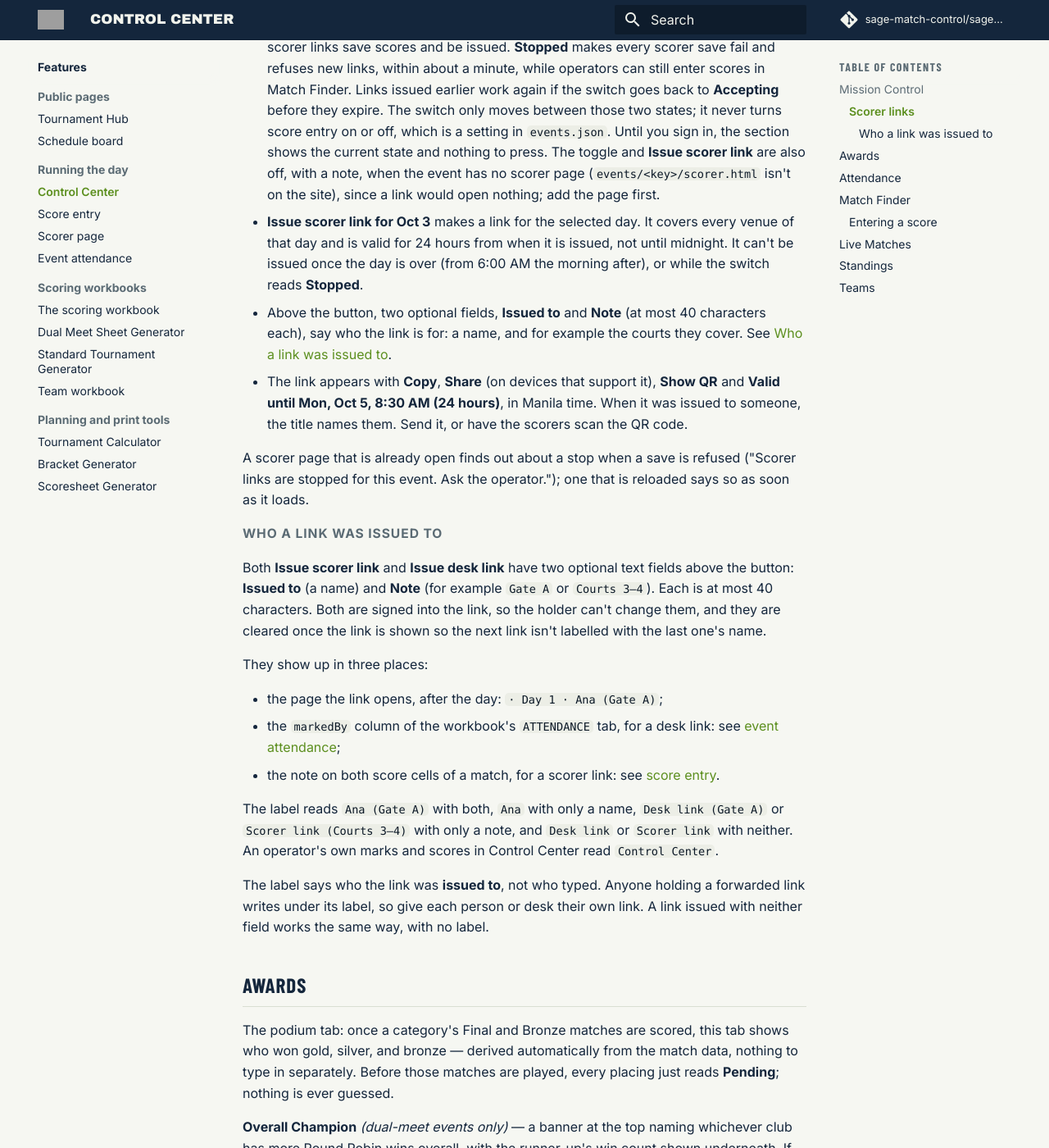
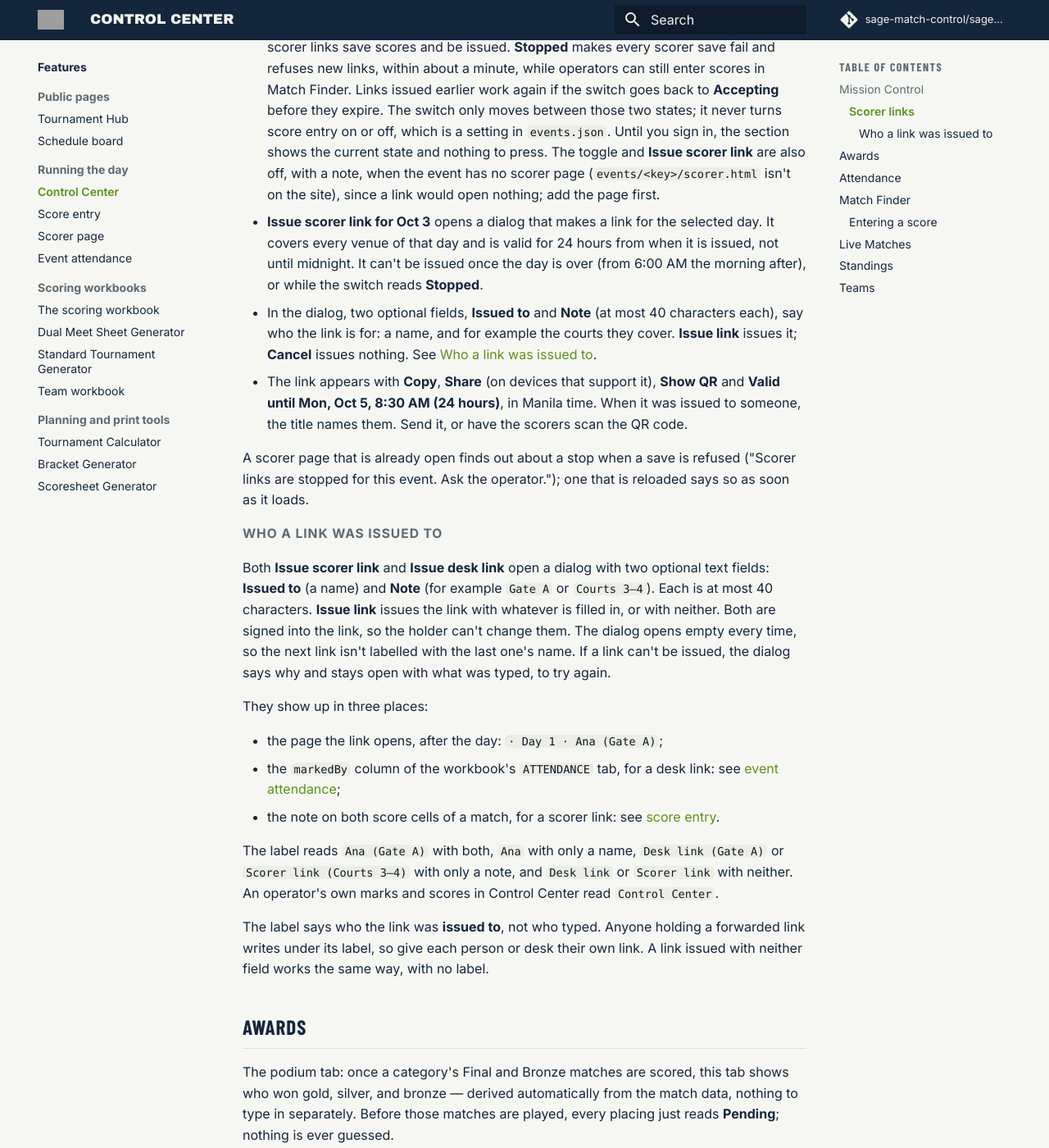
Before and after one commit to sage-match-control/sage-docs, an MkDocs documentation site: the page built from docs/features/control-center.md, in a window 1280 px wide and 1400 px high, scrolled down 2696 px. Shown: the whole window at 82% size. Built offline with MkDocs 1.6.1 and Material for MkDocs 9.7.7, drawn with Linux system fonts in a browser that asks for light colours; comment, search, counter and statistics services are not loaded; some of the changed text lies outside the part shown.

Commit message:
2.16.0: Issue desk link and Issue scorer link open a dialog for Issued to and Note
Co-Authored-By: Claude Opus 5.5 <noreply@anthropic.com>

```diff
--- a/docs/features/control-center.md
+++ b/docs/features/control-center.md
@@ -124,13 +124,14 @@ and do nothing else; they never see Control Center.
   press. The toggle and **Issue scorer link** are also off, with a note, when the event
   has no scorer page (`events/<key>/scorer.html` isn't on the site), since a link would
   open nothing; add the page first.
-- **Issue scorer link for Oct 3** makes a link for the selected day. It covers
-  every venue of that day and is valid for 24 hours from when it is issued, not
-  until midnight. It can't be issued once the day is over (from 6:00 AM the
-  morning after), or while the switch reads **Stopped**.
-- Above the button, two optional fields, **Issued to** and **Note** (at most 40
+- **Issue scorer link for Oct 3** opens a dialog that makes a link for the selected
+  day. It covers every venue of that day and is valid for 24 hours from when it is
+  issued, not until midnight. It can't be issued once the day is over (from 6:00 AM
+  the morning after), or while the switch reads **Stopped**.
+- In the dialog, two optional fields, **Issued to** and **Note** (at most 40
   characters each), say who the link is for: a name, and for example the courts
-  they cover. See [Who a link was issued to](#who-a-link-was-issued-to).
+  they cover. **Issue link** issues it; **Cancel** issues nothing. See
+  [Who a link was issued to](#who-a-link-was-issued-to).
 - The link appears with **Copy**, **Share** (on devices that support it),
   **Show QR** and **Valid until Mon, Oct 5, 8:30 AM (24 hours)**, in Manila
   time. When it was issued to someone, the title names them. Send it, or have the
@@ -142,11 +143,13 @@ reloaded says so as soon as it loads.
 
 #### Who a link was issued to
 
-Both **Issue scorer link** and **Issue desk link** have two optional text fields
-above the button: **Issued to** (a name) and **Note** (for example `Gate A` or
-`Courts 3–4`). Each is at most 40 characters. Both are signed into the link, so the
-holder can't change them, and they are cleared once the link is shown so the next
-link isn't labelled with the last one's name.
+Both **Issue scorer link** and **Issue desk link** open a dialog with two optional
+text fields: **Issued to** (a name) and **Note** (for example `Gate A` or
+`Courts 3–4`). Each is at most 40 characters. **Issue link** issues the link with
+whatever is filled in, or with neither. Both are signed into the link, so the holder
+can't change them. The dialog opens empty every time, so the next link isn't labelled
+with the last one's name. If a link can't be issued, the dialog says why and stays open
+with what was typed, to try again.
 
 They show up in three places:
 
@@ -227,8 +230,8 @@ Flip it to mark someone in; it records the time. Above the list:
   instead of waiting for the next sync
 - **Issue desk link**, for an event set to `"desks"`: a link for one day that
   lets desk staff mark people in from their own phones, with **Copy**,
-  **Share** and **Show QR**. Above it, the optional **Issued to** and **Note**
-  fields, as for [scorer links](#who-a-link-was-issued-to)
+  **Share** and **Show QR**. It opens the same dialog of optional **Issued to** and
+  **Note** fields as [scorer links](#who-a-link-was-issued-to)
 - **Needs attention**: names that might be the same person written two ways,
   people listed twice in one category, and **Show withdrawn**
 
--- a/mkdocs.yml
+++ b/mkdocs.yml
@@ -6,7 +6,7 @@ repo_name: sage-match-control/sage-docs
 edit_uri: edit/main/docs/
 # The docs version. Bump it with a new entry at the top of docs/changelog.md;
 # the deploy workflow checks the two agree.
-copyright: 'S.A.G.E. Documentation <a href="https://sage-match-control.github.io/sage-docs/changelog/">v2.15.0</a>'
+copyright: 'S.A.G.E. Documentation <a href="https://sage-match-control.github.io/sage-docs/changelog/">v2.16.0</a>'
 
 docs_dir: docs
 
```
Also changed, not shown: docs/changelog.md (+12 -0 lines), docs/technical/control-center.md (+13 -6 lines), docs/usage/run-the-day.md (+3 -2 lines).
